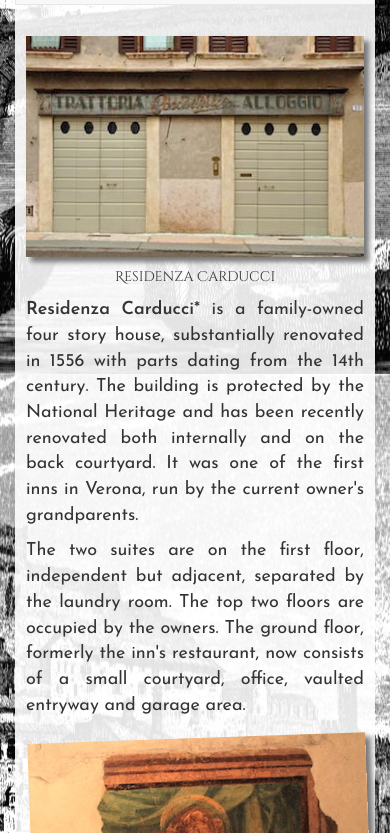
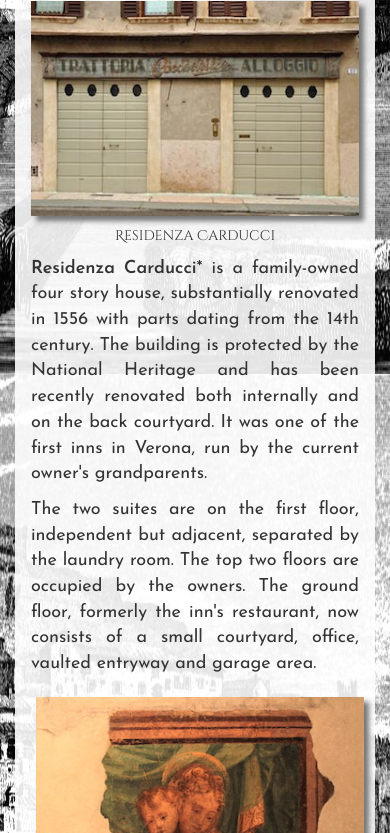
Before and after one commit to Iula79/Final-project, a website: page public/index.html at #!/show in a window 390 px wide. Shown: the part 470-1303 px from the top of the page. Drawn offline with nearby package versions, Linux system fonts and the light colour scheme; some packages are replaced by stand-ins of ours.

Commit message:
corrected container sizing

```diff
--- a/public/css/style.css
+++ b/public/css/style.css
@@ -160,13 +160,18 @@ iframe {
 
 @media screen and (max-width: 800px) {
 
+.container-fluid {
+    padding-left: 0px;
+    padding-right: 0;
+}
     #main {
         margin: 0 auto;
-        padding: 0px;
+        padding: 5px;
     }
     #main2 {
-        margin: 0px;
-        padding: 0px;
+        margin: 15px;
+        padding: 5px;
+        overflow: hidden;
     }
     h1 {
         width: auto;
@@ -177,10 +182,16 @@ iframe {
         font-size: 50px;
         line-height: 60px;
     }
+    h4 {
+        font-size: 30px;
+    }
     #amenities {
     text-align: center;
     }
     #conditions {
     text-align: center;
     }
+    .picture-L {
+        transform: none;
+    }
 }
--- a/public/show.html
+++ b/public/show.html
@@ -4,9 +4,7 @@
         <h3>RESIDENZA CARDUCCI</h3>
 
     </div>
-    <div>
-        <h4>our apartments</h4>
-    </div>
+
     <nav class="navbar navbar-default" id="navbar">
         <div>
             <ul class="nav navbar-nav">
@@ -18,6 +16,9 @@
 
         </div>
     </nav>
+    <div>
+        <h4>our apartments</h4>
+    </div>
     <div class="panel">
 
         <div class="left">
```
Also changed, not shown: public/show_single.html (+2 -2 lines).
